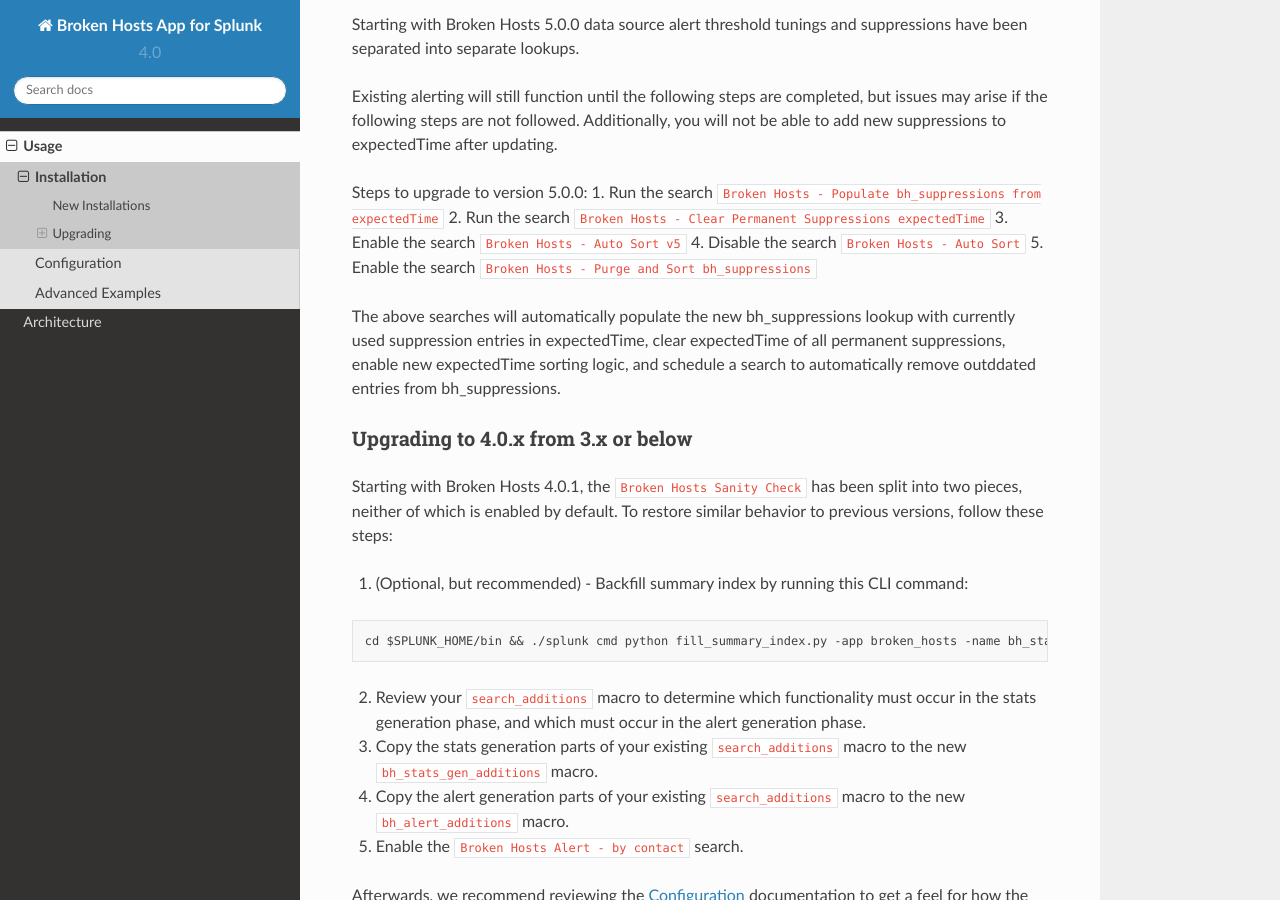
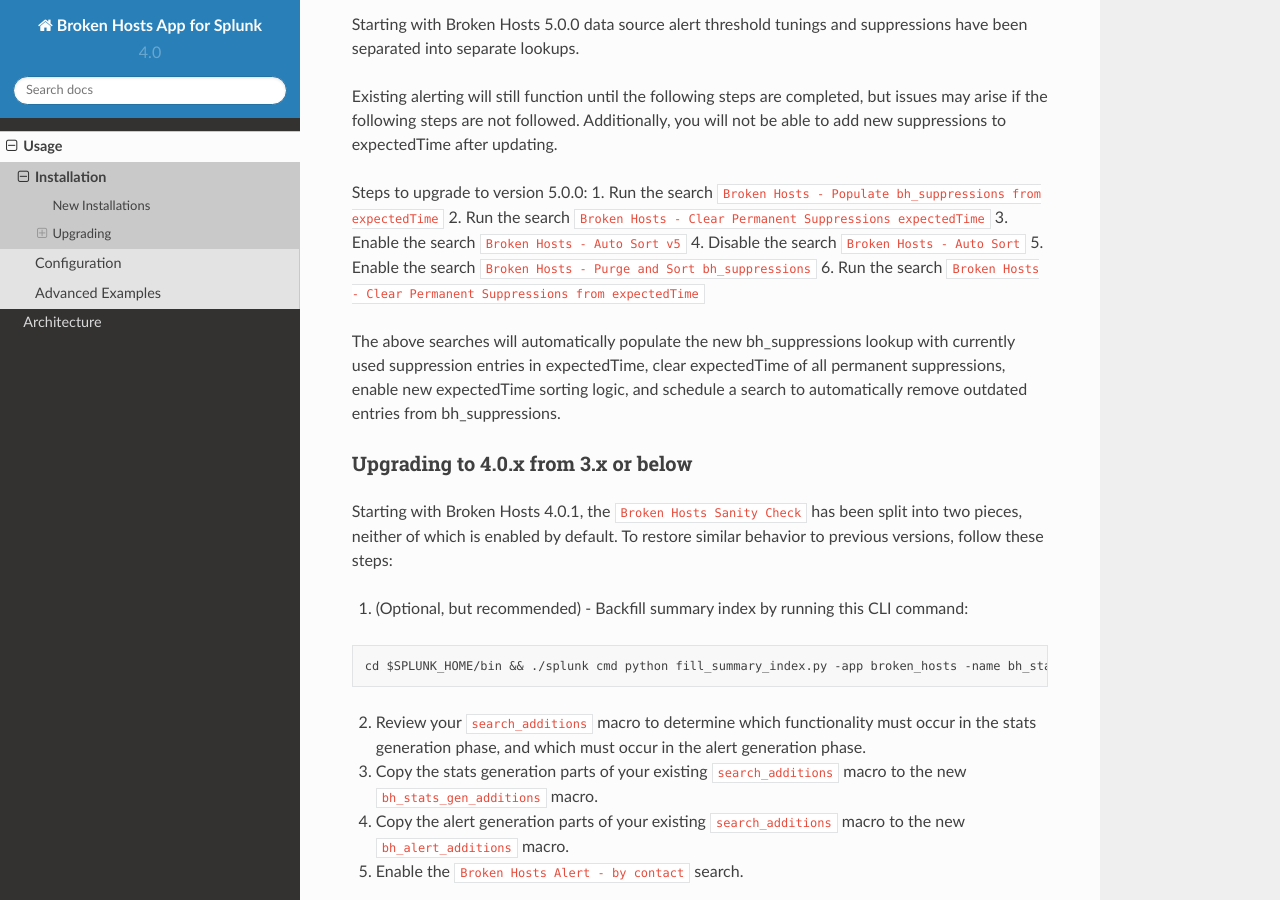
Before and after one commit to HurricaneLabs/brokenhosts, a Sphinx documentation site: the page built from docs/usage/installation.rst, in a window 1280 px wide and 900 px high, scrolled down 784 px. Built offline with Sphinx 7.4.7 and the Read the Docs theme 2.0.0, drawn with Linux system fonts in a browser that asks for light colours.

Commit message:
fixing typos

```diff
--- a/docs/usage/installation.rst
+++ b/docs/usage/installation.rst
@@ -46,10 +46,11 @@ Steps to upgrade to version 5.0.0:
 3. Enable the search ``Broken Hosts - Auto Sort v5``
 4. Disable the search ``Broken Hosts - Auto Sort``
 5. Enable the search ``Broken Hosts - Purge and Sort bh_suppressions``
+6. Run the search ``Broken Hosts - Clear Permanent Suppressions from expectedTime``
 
 The above searches will automatically populate the new bh_suppressions lookup with currently used suppression entries in expectedTime,
 clear expectedTime of all permanent suppressions, enable new expectedTime sorting logic, and schedule a search to automatically remove
-outddated entries from bh_suppressions.
+outdated entries from bh_suppressions.
 
 
 Upgrading to 4.0.x from 3.x or below
```
Also changed, not shown: README.md (+2 -1 lines), 1 other file.
